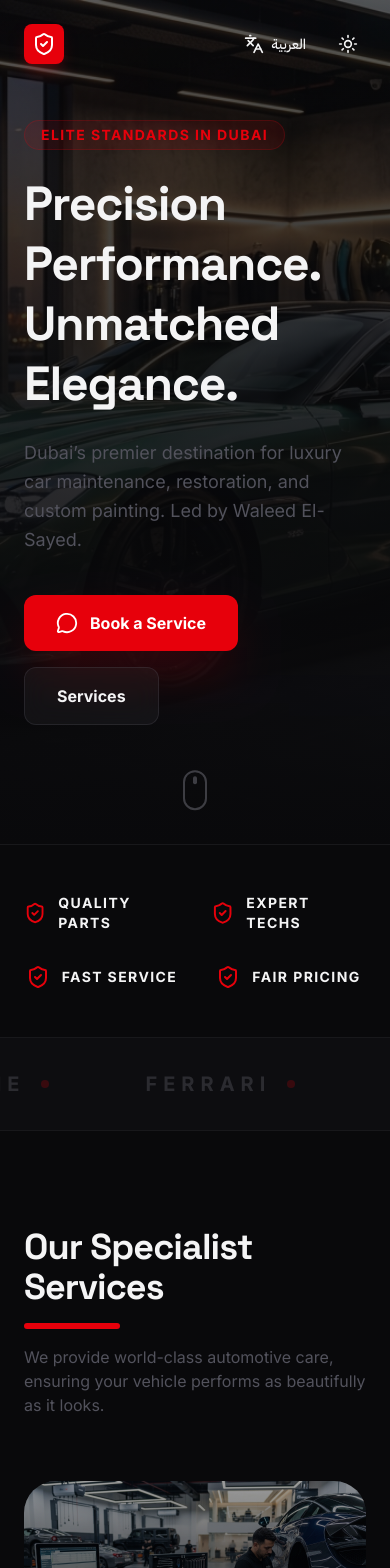
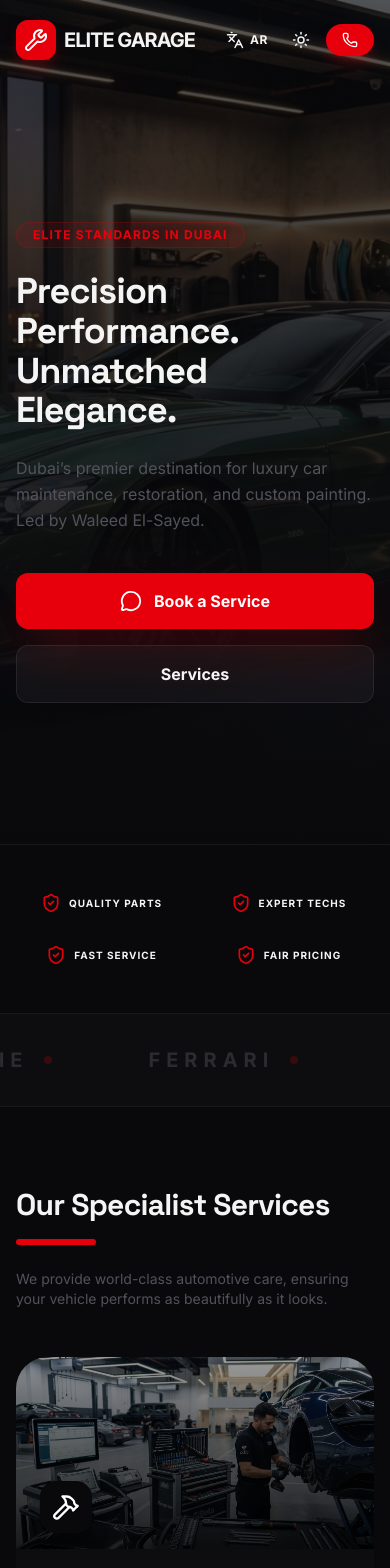
Before and after one commit to Hadyproxml/hady2, a React (Vite) app: page / in a window 390 px wide. Shown: the top 1568 px of the page. Built offline with nearby package versions, Linux system fonts and the light colour scheme.

Commit message:
Add files via upload

```diff
--- a/src/App.tsx
+++ b/src/App.tsx
@@ -2,7 +2,7 @@ import { motion, AnimatePresence } from 'motion/react';
 import React, { useState, useEffect } from 'react';
 import { Language, Theme } from './types';
 import { translations } from './translations';
-import { Sun, Moon, Languages, Phone, Facebook, MessageCircle, Info, Hammer, Paintbrush, ShieldCheck } from 'lucide-react';
+import { Sun, Moon, Languages, Phone, Facebook, MessageCircle, Info, Hammer, Paintbrush, ShieldCheck, Wrench } from 'lucide-react';
 
 const App = () => {
   const [lang, setLang] = useState<Language>('en');
@@ -10,6 +10,24 @@ const App = () => {
   const [isScrolled, setIsScrolled] = useState(false);
 
   const t = translations[lang];
+
+  useEffect(() => {
+    // Preload slider images for faster display
+    const imagesToPreload = [
+      "/images/hero_car_dubai.png",
+      "/images/luxury_suv_dubai.png",
+      "/images/classic_sports_car_restored.png",
+      "/images/supercar_rear_detail.png",
+      "/images/performance_tuning_v8.png",
+      "/images/offroad_custom_4x4.png",
+      "/images/luxury_sedan_detailing.png",
+      "/images/modified_jdm_drift.png"
+    ];
+    imagesToPreload.forEach((src) => {
+      const img = new Image();
+      img.src = src;
+    });
+  }, []);
 
   useEffect(() => {
     const handleScroll = () => {
@@ -23,7 +41,7 @@ const App = () => {
   const toggleTheme = () => setTheme(t => (t === 'light' ? 'dark' : 'light'));
 
   return (
-    <div className={`min-h-screen transition-colors duration-500 ${theme === 'dark' ? 'bg-zinc-950 text-zinc-100' : 'bg-zinc-50 text-zinc-900'}`} dir={lang === 'ar' ? 'rtl' : 'ltr'}>
+    <div className={`min-h-screen w-full overflow-x-hidden transition-colors duration-500 ${theme === 'dark' ? 'bg-zinc-950 text-zinc-100' : 'bg-zinc-50 text-zinc-900'}`} dir={lang === 'ar' ? 'rtl' : 'ltr'}>
       {/* Subtle Background Blobs (Premium Touch) */}
       <div className="fixed inset-0 overflow-hidden pointer-events-none z-0">
         <div className={`absolute top-[-10%] left-[-10%] w-[40%] h-[40%] rounded-full blur-[120px] mix-blend-soft-light transition-colors duration-1000 ${theme === 'dark' ? 'bg-red-900/10' : 'bg-red-200/20'}`} />
@@ -31,30 +49,30 @@ const App = () => {
       </div>
 
       {/* Navbar */}
-      <nav className={`fixed top-0 w-full z-50 transition-all duration-300 ${isScrolled ? (theme === 'dark' ? 'bg-zinc-950/80 backdrop-blur-md py-4' : 'bg-white/80 backdrop-blur-md py-4 shadow-sm') : 'bg-transparent py-6'}`}>
-        <div className="container mx-auto px-6 flex justify-between items-center">
+      <nav className={`fixed top-0 w-full z-50 transition-all duration-300 ${isScrolled ? (theme === 'dark' ? 'bg-zinc-950/90 backdrop-blur-md py-3' : 'bg-white/90 backdrop-blur-md py-3 shadow-md') : 'bg-transparent py-5'}`}>
+        <div className="container mx-auto px-4 sm:px-6 flex justify-between items-center">
           <motion.div
             initial={{ opacity: 0, x: -20 }}
             animate={{ opacity: 1, x: 0 }}
-            className="text-2xl font-bold tracking-tighter flex items-center gap-2"
+            className="flex items-center gap-2"
           >
-            <div className="w-10 h-10 bg-red-600 rounded-lg flex items-center justify-center text-white shadow-lg shadow-red-600/20">
-              <ShieldCheck size={24} />
+            <div className="w-10 h-10 bg-red-600 rounded-xl flex items-center justify-center text-white shadow-lg shadow-red-600/20">
+              <Wrench size={24} />
             </div>
-            <span className="hidden sm:inline">{t.common.logo}</span>
+            <span className="text-xl sm:text-2xl font-bold tracking-tighter">{t.common.logo}</span>
           </motion.div>
 
-          <div className="flex items-center gap-4">
-            <button onClick={toggleLang} className="p-2 rounded-full hover:bg-zinc-500/10 transition-colors flex items-center gap-2">
-              <Languages size={20} />
-              <span className="text-sm font-medium">{lang === 'en' ? 'العربية' : 'English'}</span>
+          <div className="flex items-center gap-2 sm:gap-4">
+            <button onClick={toggleLang} className="p-2 rounded-full hover:bg-zinc-500/10 transition-colors flex items-center gap-1.5">
+              <Languages size={18} />
+              <span className="text-xs sm:text-sm font-bold uppercase tracking-wider">{lang === 'en' ? 'AR' : 'EN'}</span>
             </button>
             <button onClick={toggleTheme} className="p-2 rounded-full hover:bg-zinc-500/10 transition-colors">
-              {theme === 'light' ? <Moon size={20} /> : <Sun size={20} />}
+              {theme === 'light' ? <Moon size={18} /> : <Sun size={18} />}
             </button>
-            <a href="https://wa.me/971554661718" target="_blank" rel="noreferrer" className="hidden md:flex items-center gap-2 bg-red-600 hover:bg-red-700 text-white px-5 py-2 rounded-full transition-all shadow-lg shadow-red-600/20 font-medium">
-              <Phone size={18} />
-              <span>{t.hero.cta}</span>
+            <a href="https://wa.me/971554661718" target="_blank" rel="noreferrer" className="flex items-center gap-2 bg-red-600 hover:bg-red-700 text-white px-4 py-2 sm:px-5 sm:py-2.5 rounded-full transition-all shadow-lg shadow-red-600/20 font-bold text-sm">
+              <Phone size={16} className="shrink-0" />
+              <span className="hidden sm:inline">{t.hero.cta}</span>
             </a>
           </div>
         </div>
@@ -74,43 +92,43 @@ const App = () => {
           <div className={`absolute inset-0 ${theme === 'dark' ? 'bg-gradient-to-b from-zinc-950/20 via-zinc-950/60 to-zinc-950' : 'bg-gradient-to-b from-transparent via-zinc-50/40 to-zinc-50'}`} />
         </div>
 
-        <div className="container mx-auto px-6 relative z-10">
+        <div className="container mx-auto px-4 sm:px-6 relative z-10">
           <motion.div
             initial={{ opacity: 0, y: 30 }}
             animate={{ opacity: 1, y: 0 }}
             transition={{ delay: 0.5, duration: 0.8 }}
-            className="max-w-3xl"
+            className="max-w-3xl pt-20"
           >
             <motion.span
               initial={{ opacity: 0 }}
               animate={{ opacity: 1 }}
               transition={{ delay: 0.8 }}
-              className="inline-block px-4 py-1 rounded-full bg-red-600/10 border border-red-600/20 text-red-600 text-sm font-bold tracking-widest uppercase mb-6"
+              className="inline-block px-4 py-1 rounded-full bg-red-600/10 border border-red-600/20 text-red-600 text-xs sm:text-sm font-bold tracking-widest uppercase mb-6"
             >
               {t.hero.badge}
             </motion.span>
-            <h1 className="text-5xl md:text-7xl font-extrabold tracking-tight mb-6 leading-tight">
+            <h1 className="text-4xl sm:text-5xl md:text-7xl font-extrabold tracking-tight mb-6 leading-[1.1]">
               {t.hero.title}
             </h1>
-            <p className="text-lg md:text-xl text-zinc-600 dark:text-zinc-400 mb-10 max-w-2xl leading-relaxed">
+            <p className="text-base sm:text-lg md:text-xl text-zinc-600 dark:text-zinc-400 mb-10 max-w-2xl leading-relaxed">
               {t.hero.subtitle}
             </p>
-            <div className="flex flex-wrap gap-4">
+            <div className="flex flex-col sm:flex-row gap-4">
               <motion.a
                 href="https://wa.me/971554661718"
                 target="_blank"
-                whileHover={{ scale: 1.05 }}
-                whileTap={{ scale: 0.95 }}
-                className="bg-red-600 hover:bg-red-700 text-white px-8 py-4 rounded-xl font-bold flex items-center gap-3 shadow-2xl shadow-red-600/30 transition-all cursor-pointer"
+                whileHover={{ scale: 1.02 }}
+                whileTap={{ scale: 0.98 }}
+                className="bg-red-600 hover:bg-red-700 text-white px-8 py-4 rounded-xl font-bold flex items-center justify-center gap-3 shadow-2xl shadow-red-600/30 transition-all cursor-pointer w-full sm:w-auto"
               >
                 <MessageCircle size={22} />
                 {t.hero.cta}
               </motion.a>
               <motion.a
                 href="#services"
-                whileHover={{ scale: 1.05 }}
-                whileTap={{ scale: 0.95 }}
-                className="bg-zinc-500/10 hover:bg-zinc-500/20 backdrop-blur-md px-8 py-4 rounded-xl font-bold transition-all border border-zinc-500/20 cursor-pointer"
+                whileHover={{ scale: 1.02 }}
+                whileTap={{ scale: 0.98 }}
+                className="bg-zinc-500/10 hover:bg-zinc-500/20 backdrop-blur-md px-8 py-4 rounded-xl font-bold transition-all border border-zinc-500/20 cursor-pointer flex items-center justify-center w-full sm:w-auto text-center"
               >
                 {t.nav.services}
               </motion.a>
@@ -118,11 +136,10 @@ const App = () => {
           </motion.div>
         </div>
 
-        {/* Floating scroll indicator */}
           <motion.div
             animate={{ y: [0, 10, 0] }}
             transition={{ repeat: Infinity, duration: 2 }}
-          className="absolute bottom-10 left-1/2 -translate-x-1/2 opacity-50"
+            className="absolute bottom-10 left-1/2 -translate-x-1/2 opacity-50 hidden sm:block"
           >
             <div className="w-6 h-10 border-2 border-zinc-500 rounded-full flex justify-center p-1">
               <motion.div className="w-1 h-2 bg-zinc-500 rounded-full" />
@@ -132,13 +149,13 @@ const App = () => {
 
         {/* Value Strip */}
       <section className={`py-12 border-y ${theme === 'dark' ? 'border-zinc-900 bg-zinc-950' : 'border-zinc-200 bg-white'}`}>
-        <div className="container mx-auto px-6">
-          <div className="grid grid-cols-2 md:grid-cols-4 gap-8">
+        <div className="container mx-auto px-4 sm:px-6">
+          <div className="grid grid-cols-2 md:grid-cols-4 gap-y-8 gap-x-4">
             {[
-              { label: t.values.quality, icon: <ShieldCheck className="text-red-600" /> },
-              { label: t.values.expert, icon: <ShieldCheck className="text-red-600" /> },
-              { label: t.values.fast, icon: <ShieldCheck className="text-red-600" /> },
-              { label: t.values.fair, icon: <ShieldCheck className="text-red-600" /> },
+              { label: t.values.quality, icon: <ShieldCheck className="text-red-600 shrink-0" size={20} /> },
+              { label: t.values.expert, icon: <ShieldCheck className="text-red-600 shrink-0" size={20} /> },
+              { label: t.values.fast, icon: <ShieldCheck className="text-red-600 shrink-0" size={20} /> },
+              { label: t.values.fair, icon: <ShieldCheck className="text-red-600 shrink-0" size={20} /> },
             ].map((v, i) => (
               <motion.div
                 key={i}
@@ -146,10 +163,10 @@ const App = () => {
                 whileInView={{ opacity: 1, y: 0 }}
                 transition={{ delay: i * 0.1 }}
                 viewport={{ once: true }}
-                className="flex items-center gap-3 justify-center md:justify-start"
+                className="flex items-center gap-2 justify-center md:justify-start overflow-hidden"
               >
                 {v.icon}
-                <span className="font-bold text-sm tracking-widest uppercase">{v.label}</span>
+                <span className="font-bold text-[10px] sm:text-xs tracking-widest uppercase truncate">{v.label}</span>
               </motion.div>
             ))}
           </div>
@@ -184,35 +201,35 @@ const App = () => {
       </div>
 
       {/* Services Section */}
-      <section id="services" className="py-24 relative overflow-hidden">
-        <div className="container mx-auto px-6">
-          <div className="flex flex-col md:flex-row md:items-end justify-between mb-16 gap-4">
+      <section id="services" className="py-20 relative overflow-hidden">
+        <div className="container mx-auto px-4 sm:px-6">
+          <div className="flex flex-col md:flex-row md:items-end justify-between mb-12 gap-6">
             <div>
-              <h2 className="text-4xl font-bold tracking-tight mb-4">{t.services.title}</h2>
-              <div className="h-1.5 w-24 bg-red-600 rounded-full" />
+              <h2 className="text-3xl sm:text-4xl font-bold tracking-tight mb-4">{t.services.title}</h2>
+              <div className="h-1.5 w-20 bg-red-600 rounded-full" />
             </div>
-            <p className="text-zinc-600 dark:text-zinc-400 max-w-md">
+            <p className="text-zinc-600 dark:text-zinc-400 max-w-md text-sm sm:text-base">
               {t.services.subtitle}
             </p>
           </div>
 
-          <div className="grid grid-cols-1 md:grid-cols-3 gap-8">
+          <div className="grid grid-cols-1 md:grid-cols-3 gap-6 sm:gap-8">
             <ServiceCard
-              icon={<Hammer size={32} />}
+              icon={<Hammer size={28} />}
               title={t.services.maintenance.title}
               desc={t.services.maintenance.desc}
               image="/images/garage_tools_mechanic.png"
               theme={theme}
             />
             <ServiceCard
-              icon={<Info size={32} />}
+              icon={<Info size={28} />}
               title={t.services.renovation.title}
               desc={t.services.renovation.desc}
-              image="/images/hero_car_dubai.png" // Placeholder or similar
+              image="/images/hero_car_dubai.png"
               theme={theme}
             />
             <ServiceCard
-              icon={<Paintbrush size={32} />}
+              icon={<Paintbrush size={28} />}
               title={t.services.paint.title}
               desc={t.services.paint.desc}
               image="/images/garage_interior_paint.png"
@@ -223,55 +240,71 @@ const App = () => {
       </section>
 
       {/* About Section */}
-      <section id="about" className={`py-24 ${theme === 'dark' ? 'bg-zinc-900/50' : 'bg-zinc-100'}`}>
-        <div className="container mx-auto px-6">
-          <div className="grid grid-cols-1 lg:grid-cols-2 gap-16 items-center">
+      <section id="about" className={`py-20 ${theme === 'dark' ? 'bg-zinc-900/50' : 'bg-zinc-100'}`}>
+        <div className="container mx-auto px-4 sm:px-6">
+          <div className="grid grid-cols-1 lg:grid-cols-2 gap-12 sm:gap-16 items-center">
             <motion.div
               initial={{ opacity: 0, x: lang === 'en' ? -50 : 50 }}
               whileInView={{ opacity: 1, x: 0 }}
               viewport={{ once: true }}
               className="relative"
             >
-              {/* Image Slider Component */}
-              <div className="aspect-[4/5] rounded-[2rem] overflow-hidden shadow-2xl relative">
+              <div className="h-[300px] sm:h-[400px] md:h-[500px] rounded-[2rem] sm:rounded-[2.5rem] overflow-hidden shadow-2xl relative bg-zinc-900/5 flex items-center">
                 <motion.div
-                  className="flex h-full"
-                  animate={{ x: ["0%", "-50%"] }}
+                  className="flex h-full items-center"
+                  animate={{ x: [0, "-50%"] }}
                   transition={{
-                    duration: 20,
+                    duration: 35,
                     ease: "linear",
                     repeat: Infinity
                   }}
-                  style={{ width: "800%" }} // 8 images * 100% each
+                  style={{ width: "max-content" }}
                 >
                   {[
                     "/images/hero_car_dubai.png",
                     "/images/luxury_suv_dubai.png",
+                    "/images/performance_tuning_v8.png",
+                    "/images/offroad_custom_4x4.png",
                     "/images/classic_sports_car_restored.png",
-                    "/images/supercar_rear_detail.png"
+                    "/images/supercar_rear_detail.png",
+                    "/images/luxury_sedan_detailing.png",
+                    "/images/modified_jdm_drift.png"
                   ].map((img, idx) => (
-                    <div key={idx} className="w-[12.5%] h-full flex-shrink-0">
-                      <img src={img} alt={`Gallery ${idx}`} className="w-full h-full object-cover" />
+                    <div key={idx} className="w-[85vw] sm:w-[50vw] md:w-[40vw] h-full px-1.5 sm:px-2 flex-shrink-0">
+                      <img
+                        src={img}
+                        alt={`Gallery ${idx}`}
+                        className="w-full h-full object-cover rounded-[1.5rem] sm:rounded-[2.5rem] shadow-lg"
+                        loading="eager"
+                      />
                     </div>
                   ))}
                   {/* Duplicate set for infinite effect */}
                   {[
                     "/images/hero_car_dubai.png",
                     "/images/luxury_suv_dubai.png",
+                    "/images/performance_tuning_v8.png",
+                    "/images/offroad_custom_4x4.png",
                     "/images/classic_sports_car_restored.png",
-                    "/images/supercar_rear_detail.png"
+                    "/images/supercar_rear_detail.png",
+                    "/images/luxury_sedan_detailing.png",
+                    "/images/modified_jdm_drift.png"
                   ].map((img, idx) => (
-                    <div key={`dup-${idx}`} className="w-[12.5%] h-full flex-shrink-0">
-                      <img src={img} alt={`Gallery-dup ${idx}`} className="w-full h-full object-cover" />
+                    <div key={`dup-${idx}`} className="w-[85vw] sm:w-[50vw] md:w-[40vw] h-full px-1.5 sm:px-2 flex-shrink-0">
+                      <img
+                        src={img}
+                        alt={`Gallery-dup ${idx}`}
+                        className="w-full h-full object-cover rounded-[1.5rem] sm:rounded-[2.5rem] shadow-lg"
+                        loading="eager"
+                      />
                     </div>
                   ))}
                 </motion.div>
-                <div className="absolute inset-0 bg-gradient-to-t from-zinc-950/40 to-transparent pointer-events-none" />
               </div>
 
-              <div className="absolute -bottom-10 -right-10 w-48 h-48 bg-red-600 rounded-3xl p-8 flex flex-col justify-end text-white shadow-2xl hidden md:flex z-20">
-                <span className="text-4xl font-bold">{t.common.years}</span>
-                <span className="text-sm font-medium opacity-80 uppercase tracking-tighter">{t.common.yearsExperience}</span>
+              <div className="absolute -bottom-6 -right-6 sm:-bottom-10 sm:-right-10 w-32 h-32 sm:w-48 sm:h-48 bg-red-600 rounded-2xl sm:rounded-3xl p-4 sm:p-8 flex flex-col justify-end text-white shadow-2xl z-20">
+                <span className="text-2xl sm:text-4xl font-bold">{t.common.years}</span>
+                <span className="text-[10px] sm:text-sm font-bold uppercase tracking-tighter opacity-90 leading-tight">{t.common.yearsExperience}</span>
               </div>
             </motion.div>
 
@@ -280,26 +313,32 @@ const App = () => {
                whileInView={{ opacity: 1, x: 0 }}
                viewport={{ once: true }}
             >
-              <h2 className="text-4xl font-bold mb-6">{t.about.title}</h2>
-              <h3 className="text-xl text-red-600 font-bold mb-8">{t.about.owner}</h3>
-              <p className="text-lg text-zinc-600 dark:text-zinc-400 mb-8 leading-relaxed">
+              <h2 className="text-3xl sm:text-4xl font-bold mb-4 sm:mb-6">{t.about.title}</h2>
+              <h3 className="text-lg sm:text-xl text-red-600 font-bold mb-6 sm:mb-8">{t.about.owner}</h3>
+              <p className="text-base sm:text-lg text-zinc-600 dark:text-zinc-400 mb-8 leading-relaxed">
                 {t.about.desc}
               </p>
 
-              <ul className="space-y-4 mb-10">
+              <div className="grid grid-cols-1 sm:grid-cols-2 gap-4 mb-10">
                 {t.about.features.map((item, i) => (
-                  <li key={i} className="flex items-center gap-3">
-                    <div className="w-6 h-6 rounded-full bg-red-600/20 flex items-center justify-center text-red-600">
+                  <div key={i} className="flex items-center gap-3">
+                    <div className="w-6 h-6 rounded-full bg-red-600/20 flex items-center justify-center text-red-600 shrink-0">
                       <ShieldCheck size={14} />
                     </div>
-                    <span className="font-medium text-zinc-700 dark:text-zinc-300">{item}</span>
-                  </li>
+                    <span className="font-bold text-sm text-zinc-700 dark:text-zinc-300">{item}</span>
+                  </div>
                 ))}
-              </ul>
+              </div>
 
-              <button className="text-lg font-bold border-b-2 border-red-600 pb-1 hover:text-red-600 transition-colors">
+              <motion.a
+                href="https://wa.me/971554661718"
+                target="_blank"
+                whileHover={{ x: 5 }}
+                className="inline-flex items-center gap-2 text-base sm:text-lg font-bold border-b-2 border-red-600 pb-1 hover:text-red-600 transition-colors"
+              >
                 {t.about.learnMore}
-              </button>
+                <Phone size={18} />
+              </motion.a>
             </motion.div>
           </div>
         </div>
@@ -311,8 +350,8 @@ const App = () => {
           <div className="grid grid-cols-1 md:grid-cols-4 gap-12 mb-16">
             <div className="col-span-1 md:col-span-2">
               <div className="text-2xl font-bold tracking-tighter flex items-center gap-2 mb-6">
-                <div className="w-8 h-8 bg-red-600 rounded flex items-center justify-center text-white">
-                  <ShieldCheck size={20} />
+                <div className="w-10 h-10 bg-red-600 rounded-xl flex items-center justify-center text-white shadow-lg shadow-red-600/10">
+                  <Wrench size={22} />
                 </div>
                 <span>{t.common.logoFull}</span>
               </div>
@@ -332,6 +371,7 @@ const App = () => {
                 <li><a href="#" className="text-zinc-500 hover:text-white transition-colors">{t.nav.home}</a></li>
                 <li><a href="#services" className="text-zinc-500 hover:text-white transition-colors">{t.nav.services}</a></li>
                 <li><a href="#about" className="text-zinc-500 hover:text-white transition-colors">{t.nav.about}</a></li>
+                <li><a href="https://wa.me/971554661718" target="_blank" rel="noreferrer" className="text-zinc-500 hover:text-white transition-colors">{t.nav.contact}</a></li>
               </ul>
             </div>
 
```
Lines whose indentation alone changed are shown as unchanged.
